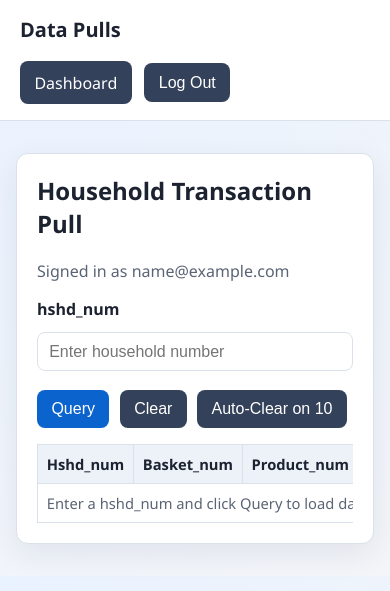
After one commit to erindler/CS5165_Final_Project, a Flask app: page /data-pulls in a window 390 px wide. The commit adds this page. Shown: the top 591 px of the page. Run offline with Flask 3, Linux system fonts and the light colour scheme; the visitor is signed in with stand-in values (Sample User, id 1).

Commit message:
Add data pulls functionality and enhance dashboard layout
- Implement data pulls feature with CSV data loading and display
- Add link to data pulls page in the dashboard
- Create new data_pulls.html template for displaying household transaction data
- Update styles for improved layout and responsiveness
- Include error handling for invalid household number input

Co-authored-by: Copilot <copilot@github.com>

```diff
--- a/app.py
+++ b/app.py
@@ -1,6 +1,10 @@
 import os
 import hmac
 import secrets
+import csv
+from datetime import datetime
+from functools import lru_cache
+from pathlib import Path
 
 from flask import Flask, redirect, render_template, request, session, url_for
 
@@ -26,6 +30,138 @@ app.config.update(
 APP_USERNAME = os.environ.get("APP_USERNAME", "admin")
 APP_PASSWORD = os.environ.get("APP_PASSWORD", "password123")
 APP_EMAIL = os.environ.get("APP_EMAIL", "admin@example.com")
+DATA_DIR = Path(__file__).resolve().parent / "8451_The_Complete_Journey_2_Sample-2"
+
+
+def _normalize(value: str) -> str:
+    return (value or "").strip()
+
+
+@lru_cache(maxsize=1)
+def load_households() -> dict[str, dict[str, str]]:
+    households_path = DATA_DIR / "400_households.csv"
+    households: dict[str, dict[str, str]] = {}
+
+    with households_path.open("r", encoding="utf-8-sig", newline="") as csv_file:
+        reader = csv.DictReader(csv_file)
+        for row in reader:
+            hshd_num = _normalize(row.get("HSHD_NUM"))
+            if not hshd_num:
+                continue
+            households[hshd_num] = {
+                "loyalty_flag": _normalize(row.get("L")),
+                "age_range": _normalize(row.get("AGE_RANGE")),
+                "marital_status": _normalize(row.get("MARITAL")),
+                "income_range": _normalize(row.get("INCOME_RANGE")),
+                "homeowner_desc": _normalize(row.get("HOMEOWNER")),
+                "hshd_size": _normalize(row.get("HH_SIZE")),
+                "children": _normalize(row.get("CHILDREN")),
+            }
+
+    return households
+
+
+@lru_cache(maxsize=1)
+def load_products() -> dict[str, dict[str, str]]:
+    products_path = DATA_DIR / "400_products.csv"
+    products: dict[str, dict[str, str]] = {}
+
+    with products_path.open("r", encoding="utf-8-sig", newline="") as csv_file:
+        reader = csv.DictReader(csv_file)
+        for row in reader:
+            product_num = _normalize(row.get("PRODUCT_NUM"))
+            if not product_num:
+                continue
+            products[product_num] = {
+                "department": _normalize(row.get("DEPARTMENT")),
+                "commodity": _normalize(row.get("COMMODITY")),
+            }
+
+    return products
+
+
+@lru_cache(maxsize=1)
+def load_transactions() -> list[dict[str, object]]:
+    transactions_path = DATA_DIR / "400_transactions.csv"
+    transactions: list[dict[str, object]] = []
+
+    with transactions_path.open("r", encoding="utf-8-sig", newline="") as csv_file:
+        reader = csv.DictReader(csv_file)
+        for row in reader:
+            purchase_date_str = _normalize(row.get("PURCHASE_"))
+            if purchase_date_str:
+                purchase_date = datetime.strptime(purchase_date_str, "%d-%b-%y").date()
+            else:
+                purchase_date = datetime.min.date()
+
+            transactions.append(
+                {
+                    "hshd_num": _normalize(row.get("HSHD_NUM")),
+                    "basket_num": _normalize(row.get("BASKET_NUM")),
+                    "product_num": _normalize(row.get("PRODUCT_NUM")),
+                    "spend": _normalize(row.get("SPEND")),
+                    "units": _normalize(row.get("UNITS")),
+                    "store_region": _normalize(row.get("STORE_R")),
+                    "week_num": _normalize(row.get("WEEK_NUM")),
+                    "year": _normalize(row.get("YEAR")),
+                    "purchase_date": purchase_date,
+                }
+            )
+
+    return transactions
+
+
+def fetch_data_pulls(hshd_num: str) -> list[dict[str, str]]:
+    households = load_households()
+    products = load_products()
+    transactions = load_transactions()
+
+    household = households.get(hshd_num, {})
+    rows: list[dict[str, str]] = []
+
+    for tx in transactions:
+        if tx["hshd_num"] != hshd_num:
+            continue
+
+        product = products.get(tx["product_num"], {})
+        rows.append(
+            {
+                "Hshd_num": tx["hshd_num"],
+                "Basket_num": tx["basket_num"],
+                "Product_num": tx["product_num"],
+                "Department": product.get("department", ""),
+                "Commodity": product.get("commodity", ""),
+                "Spend": tx["spend"],
+                "Units": tx["units"],
+                "Store_region": tx["store_region"],
+                "Week_num": tx["week_num"],
+                "Year": tx["year"],
+                "Loyalty_flag": household.get("loyalty_flag", ""),
+                "Age_range": household.get("age_range", ""),
+                "Marital_status": household.get("marital_status", ""),
+                "Income_range": household.get("income_range", ""),
+                "Homeowner_desc": household.get("homeowner_desc", ""),
+                "Hshd_size": household.get("hshd_size", ""),
+                "Children": household.get("children", ""),
+                "_sort_date": tx["purchase_date"],
+            }
+        )
+
+    rows.sort(
+        key=lambda row: (
+            row["Hshd_num"],
+            row["Basket_num"],
+            row["_sort_date"],
+            row["Product_num"],
+            row["Department"],
+            row["Commodity"],
+        )
+    )
+
+    for row in rows:
+        row.pop("_sort_date", None)
+
+    return rows
 
 
 def get_csrf_token() -> str:
@@ -115,6 +251,32 @@ def dashboard():
     )
 
 
+@app.route("/data-pulls")
+def data_pulls():
+    if not session.get("logged_in"):
+        return redirect(url_for("login"))
+
+    hshd_num = request.args.get("hshd_num", "").strip()
+    rows: list[dict[str, str]] = []
+    error = None
+
+    if hshd_num:
+        if not hshd_num.isdigit():
+            error = "Please enter a numeric hshd_num value."
+        else:
+            rows = fetch_data_pulls(hshd_num)
+
+    return render_template(
+        "data_pulls.html",
+        username=session.get("username", "User"),
+        email=session.get("email", ""),
+        csrf_token=get_csrf_token(),
+        hshd_num=hshd_num,
+        rows=rows,
+        error=error,
+    )
+
+
 @app.route("/logout", methods=["POST"])
 def logout():
     if not is_valid_csrf(request.form.get("csrf_token", "")):
--- a/static/styles.css
+++ b/static/styles.css
@@ -32,6 +32,10 @@ body {
   padding: 0 1rem;
 }
 
+.wide-wrap {
+  max-width: 1400px;
+}
+
 .topbar {
   background: var(--surface);
   border-bottom: 1px solid var(--border);
@@ -44,6 +48,12 @@ body {
 .topbar h1 {
   margin: 0;
   font-size: 1.25rem;
+}
+
+.topbar-actions {
+  display: flex;
+  align-items: center;
+  gap: 0.8rem;
 }
 
 .card {
@@ -99,6 +109,67 @@ button.secondary {
   background: #34415a;
 }
 
+.link-button {
+  display: inline-block;
+  text-decoration: none;
+  margin-top: 0.4rem;
+  border: none;
+  border-radius: 8px;
+  padding: 0.65rem 0.9rem;
+  background: #34415a;
+  color: #fff;
+  font-size: 1rem;
+}
+
+.query-form {
+  display: flex;
+  flex-wrap: wrap;
+  align-items: end;
+  gap: 0.75rem;
+  margin-bottom: 1rem;
+}
+
+.query-form label {
+  min-width: 100%;
+}
+
+.query-form input {
+  width: 260px;
+}
+
+.query-actions {
+  display: flex;
+  gap: 0.65rem;
+}
+
+.table-wrap {
+  overflow-x: auto;
+}
+
+table {
+  width: 100%;
+  border-collapse: collapse;
+  min-width: 1400px;
+}
+
+th,
+td {
+  border: 1px solid var(--border);
+  padding: 0.55rem;
+  text-align: left;
+  font-size: 0.92rem;
+}
+
+th {
+  background: #edf2f9;
+  position: sticky;
+  top: 0;
+}
+
+tbody tr:nth-child(even) {
+  background: #f8fafd;
+}
+
 .error {
   color: var(--danger);
   background: #fdecec;
@@ -106,3 +177,20 @@ button.secondary {
   border-radius: 8px;
   padding: 0.65rem;
 }
+
+@media (max-width: 700px) {
+  .topbar {
+    flex-direction: column;
+    align-items: flex-start;
+    gap: 0.75rem;
+  }
+
+  .query-form input {
+    width: 100%;
+  }
+
+  .query-actions {
+    width: 100%;
+    flex-wrap: wrap;
+  }
+}
--- a/templates/dashboard.html
+++ b/templates/dashboard.html
@@ -20,6 +20,7 @@
       <h2>Empty Dashboard</h2>
       <p class="subtext">Signed in as {{ email }}</p>
       <p class="subtext">Your dashboard widgets and data will appear here.</p>
+      <a class="link-button" href="{{ url_for('data_pulls') }}">View Data Pulls</a>
     </section>
   </main>
 </body>
--- /dev/null
+++ b/templates/data_pulls.html
@@ -0,0 +1,121 @@
+<!doctype html>
+<html lang="en">
+<head>
+  <meta charset="utf-8">
+  <meta name="viewport" content="width=device-width, initial-scale=1">
+  <title>Data Pulls</title>
+  <link rel="stylesheet" href="{{ url_for('static', filename='styles.css') }}">
+</head>
+<body>
+  <header class="topbar">
+    <h1>Data Pulls</h1>
+    <div class="topbar-actions">
+      <a class="link-button" href="{{ url_for('dashboard') }}">Dashboard</a>
+      <form method="post" action="{{ url_for('logout') }}">
+        <input id="logout_csrf_token" name="csrf_token" type="hidden" value="{{ csrf_token }}">
+        <button type="submit" class="secondary">Log Out</button>
+      </form>
+    </div>
+  </header>
+
+  <main class="dashboard-wrap wide-wrap">
+    <section class="card">
+      <h2>Household Transaction Pull</h2>
+      <p class="subtext">Signed in as {{ email }}</p>
+
+      {% if error %}
+      <p class="error" role="alert">{{ error }}</p>
+      {% endif %}
+
+      <form method="get" action="{{ url_for('data_pulls') }}" class="query-form" id="dataPullForm">
+        <label for="hshd_num">hshd_num</label>
+        <input id="hshd_num" name="hshd_num" type="text" value="{{ hshd_num }}" placeholder="Enter household number" autocomplete="off">
+        <div class="query-actions">
+          <button type="submit">Query</button>
+          <button type="button" class="secondary" id="clearBtn">Clear</button>
+          <button type="button" class="secondary" id="autoClear10Btn">Auto-Clear on 10</button>
+        </div>
+      </form>
+
+      <div class="table-wrap">
+        <table>
+          <thead>
+            <tr>
+              <th>Hshd_num</th>
+              <th>Basket_num</th>
+              <th>Product_num</th>
+              <th>Department</th>
+              <th>Commodity</th>
+              <th>Spend</th>
+              <th>Units</th>
+              <th>Store_region</th>
+              <th>Week_num</th>
+              <th>Year</th>
+              <th>Loyalty_flag</th>
+              <th>Age_range</th>
+              <th>Marital_status</th>
+              <th>Income_range</th>
+              <th>Homeowner_desc</th>
+              <th>Hshd_size</th>
+              <th>Children</th>
+            </tr>
+          </thead>
+          <tbody>
+            {% if rows %}
+              {% for row in rows %}
+              <tr>
+                <td>{{ row.Hshd_num }}</td>
+                <td>{{ row.Basket_num }}</td>
+                <td>{{ row.Product_num }}</td>
+                <td>{{ row.Department }}</td>
+                <td>{{ row.Commodity }}</td>
+                <td>{{ row.Spend }}</td>
+                <td>{{ row.Units }}</td>
+                <td>{{ row.Store_region }}</td>
+                <td>{{ row.Week_num }}</td>
+                <td>{{ row.Year }}</td>
+                <td>{{ row.Loyalty_flag }}</td>
+                <td>{{ row.Age_range }}</td>
+                <td>{{ row.Marital_status }}</td>
+                <td>{{ row.Income_range }}</td>
+                <td>{{ row.Homeowner_desc }}</td>
+                <td>{{ row.Hshd_size }}</td>
+                <td>{{ row.Children }}</td>
+              </tr>
+              {% endfor %}
+            {% elif hshd_num %}
+              <tr>
+                <td colspan="17" class="subtext">No rows found for hshd_num {{ hshd_num }}.</td>
+              </tr>
+            {% else %}
+              <tr>
+                <td colspan="17" class="subtext">Enter a hshd_num and click Query to load data pulls.</td>
+              </tr>
+            {% endif %}
+          </tbody>
+        </table>
+      </div>
+    </section>
+  </main>
+
+  <script>
+    (function () {
+      var input = document.getElementById('hshd_num');
+      var clearBtn = document.getElementById('clearBtn');
+      var autoClear10Btn = document.getElementById('autoClear10Btn');
+
+      clearBtn.addEventListener('click', function () {
+        input.value = '';
+        input.focus();
+      });
+
+      autoClear10Btn.addEventListener('click', function () {
+        if (input.value.trim() === '10') {
+          input.value = '';
+        }
+        input.focus();
+      });
+    })();
+  </script>
+</body>
+</html>
```
Also changed, not shown: 1 other file.
